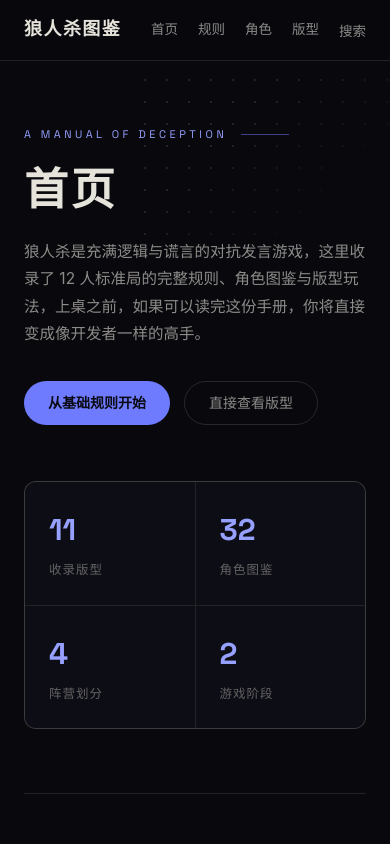
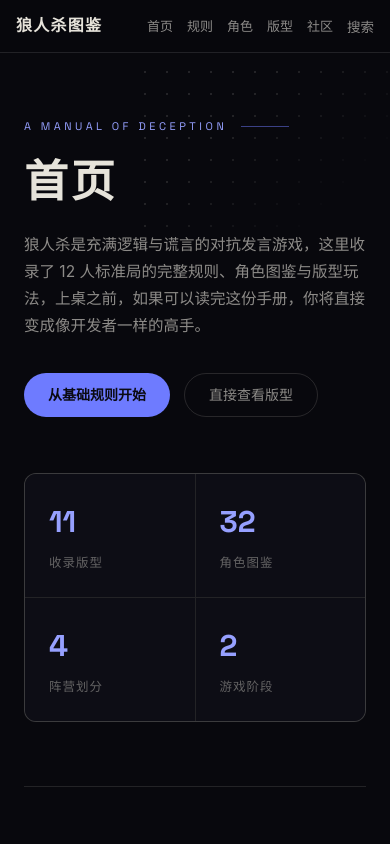
Before and after one commit to Saysleep/werewolf-manual, a Vue app: page /rules in a window 390 px wide. Shown: the top 844 px of the page. Built offline with nearby package versions, Linux system fonts and the light colour scheme.

Commit message:
新增社区入口：顶栏与侧栏加入口链接 /community/（玩家反馈），移动端顶栏响应式收紧，README 同步

```diff
--- a/src/App.vue
+++ b/src/App.vue
@@ -9,6 +9,7 @@
       <RouterLink to="/rules">规则</RouterLink>
       <RouterLink to="/roles">角色</RouterLink>
       <RouterLink to="/variants">版型</RouterLink>
+      <a href="/community/">社区</a>
       <button class="tb-search" @click="searchEl.open()">搜索</button>
     </nav>
   </header>
@@ -34,6 +35,9 @@
         <RouterLink to="/variants" active-class="active">
           <span class="idx">04</span>版型 · 板子图鉴
         </RouterLink>
+        <a href="/community/">
+          <span class="idx">05</span>社区 · 玩家反馈
+        </a>
       </nav>
 
       <button class="search-entry" @click="searchEl.open()">
--- a/src/style.css
+++ b/src/style.css
@@ -289,7 +289,9 @@ a { color: inherit; text-decoration: none; }
 /* 响应式 */
 @media (max-width: 1023px) {
   .sidebar { display: none; }
-  .topbar { display: flex; }
+  .topbar { display: flex; padding: 12px 16px; gap: 16px; }
+  .topbar .mark { font-size: 16px; white-space: nowrap; }
+  .topbar nav { gap: 14px; font-size: 13px; white-space: nowrap; }
   .main { margin-left: 0; }
   .content { padding: 40px 24px 96px; }
 }
```
Also changed, not shown: 1 other file (tests, documents, lock files or other folders).
